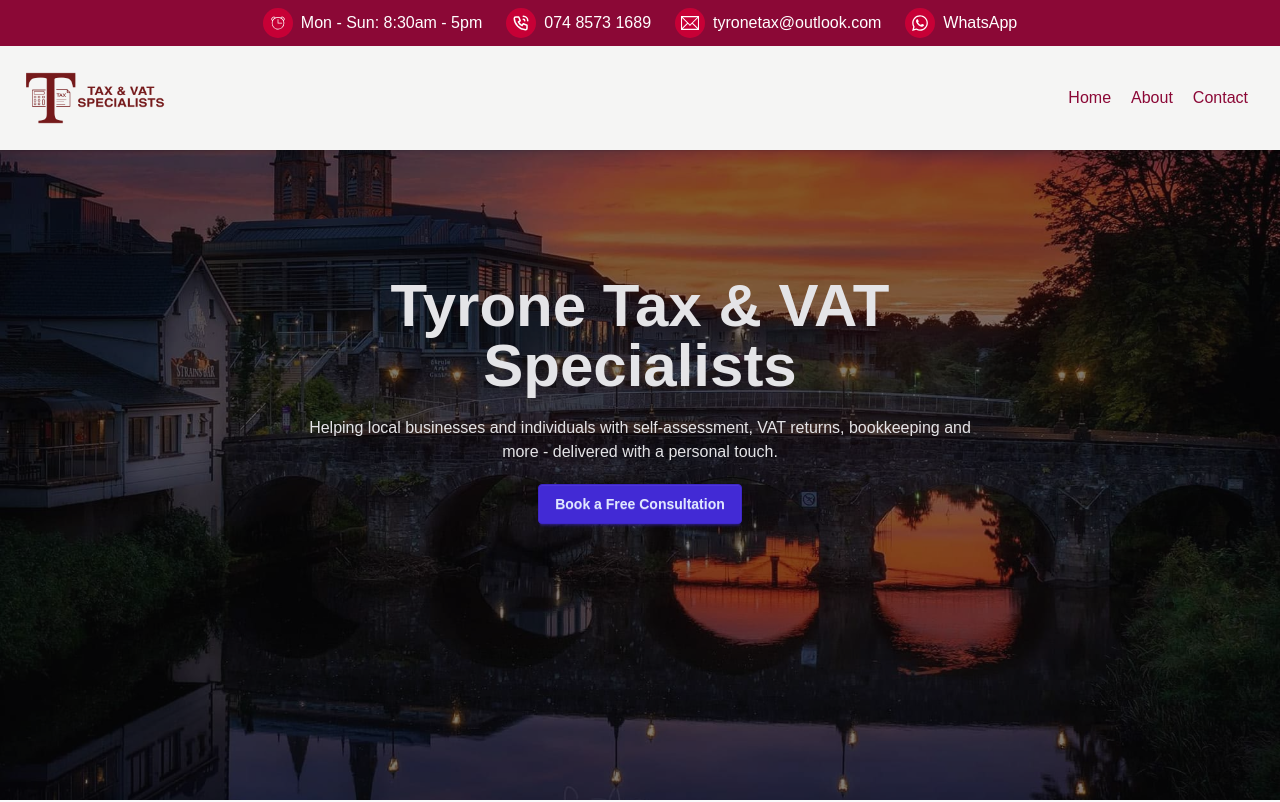
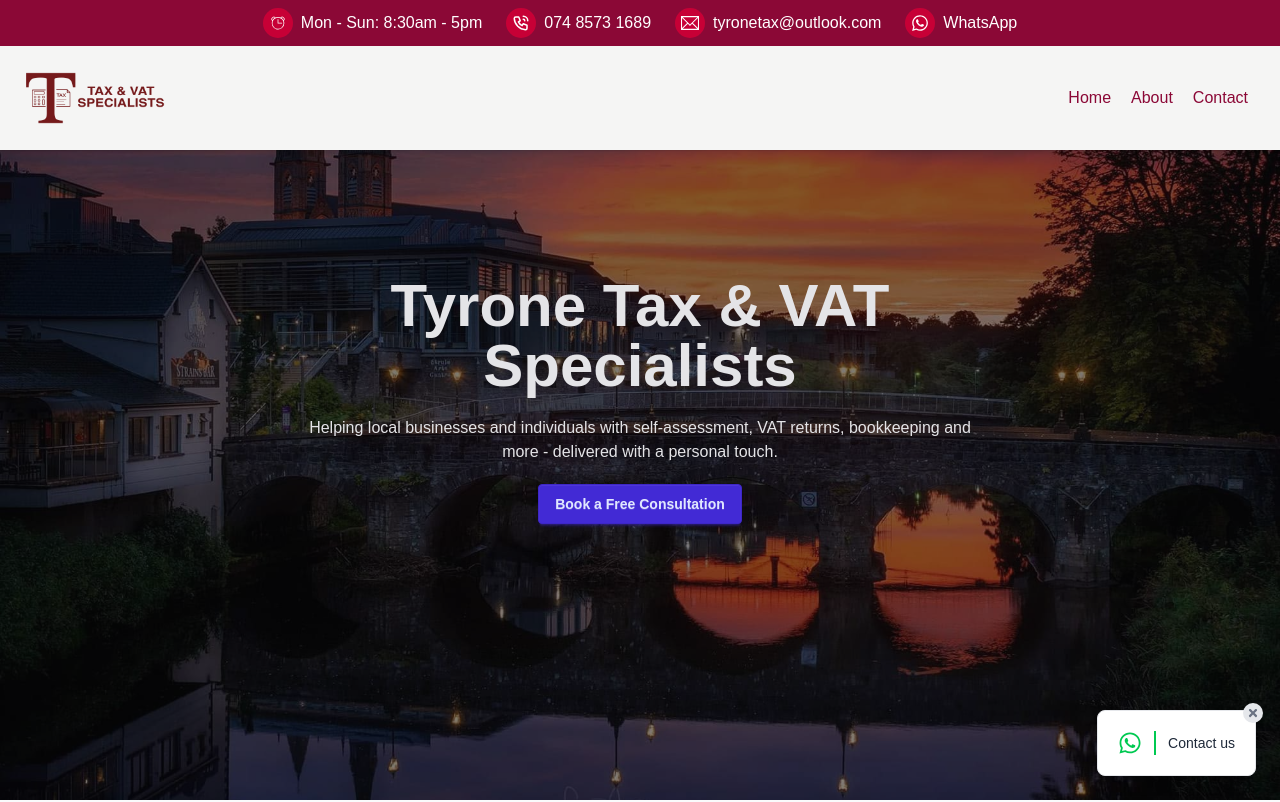
Before and after one commit to bnyari196/accountancy-app, a Next.js app: page / in a window 1280 px wide. Shown: the top 802 px of the page. Built offline with nearby package versions, Linux system fonts and the light colour scheme.

Commit message:
Added a WhatsAppPopup.tsx to the layout.tsx file

```diff
--- /dev/null
+++ b/app/components/WhatsAppPopup.tsx
@@ -0,0 +1,52 @@
+'use client'
+import React, { useState, useEffect } from 'react'
+import { FaWhatsapp, FaTimes } from 'react-icons/fa'
+
+const WhatsAppPopup = () => {
+  const [isVisible, setIsVisible] = useState(false)
+
+  useEffect(() => {
+    // Show popup after 5 seconds
+    const timer = setTimeout(() => {
+      setIsVisible(true)
+    }, 5000)
+
+    return () => clearTimeout(timer)
+  }, [])
+
+  const handleClose = () => {
+    setIsVisible(false)
+  }
+
+  const handleWhatsAppClick = () => {
+    window.open('https://wa.me/447485731689?text=Hi, I have a question about your accounting services.', '_blank')
+    handleClose()
+  }
+
+  if (!isVisible) return null
+
+  return (
+    <div className="fixed bottom-6 right-6 z-50">
+      <div className="bg-white rounded-lg shadow-lg border border-gray-200 p-3 relative">
+        <button
+          onClick={handleClose}
+          className="absolute -top-2 -right-2 bg-gray-200 hover:bg-gray-300 rounded-full p-1 text-gray-500"
+          aria-label="Close"
+        >
+          <FaTimes className="w-3 h-3" />
+        </button>
+
+        <div
+          onClick={handleWhatsAppClick}
+          className="flex items-center space-x-3 cursor-pointer hover:bg-gray-50 p-2 rounded transition-colors"
+        >
+          <FaWhatsapp className="w-6 h-6 text-green-500" />
+          <div className="w-0.5 h-6 bg-green-500"></div>
+          <p className="text-sm text-gray-800 font-medium">Contact us</p>
+        </div>
+      </div>
+    </div>
+  )
+}
+
+export default WhatsAppPopup
--- a/app/layout.tsx
+++ b/app/layout.tsx
@@ -5,6 +5,8 @@ import "./globals.css";
 import Banner from './Banner';
 import NavBar from './NavBar';
 import Footer from './Footer';
+
+import WhatsAppPopup from './components/WhatsAppPopup';
 
 
 const geistSans = Geist({
@@ -38,6 +40,7 @@ export default function RootLayout({
         </div>
         {children}
         <Footer />
+        <WhatsAppPopup />
       </body>
 
     </html>
```
